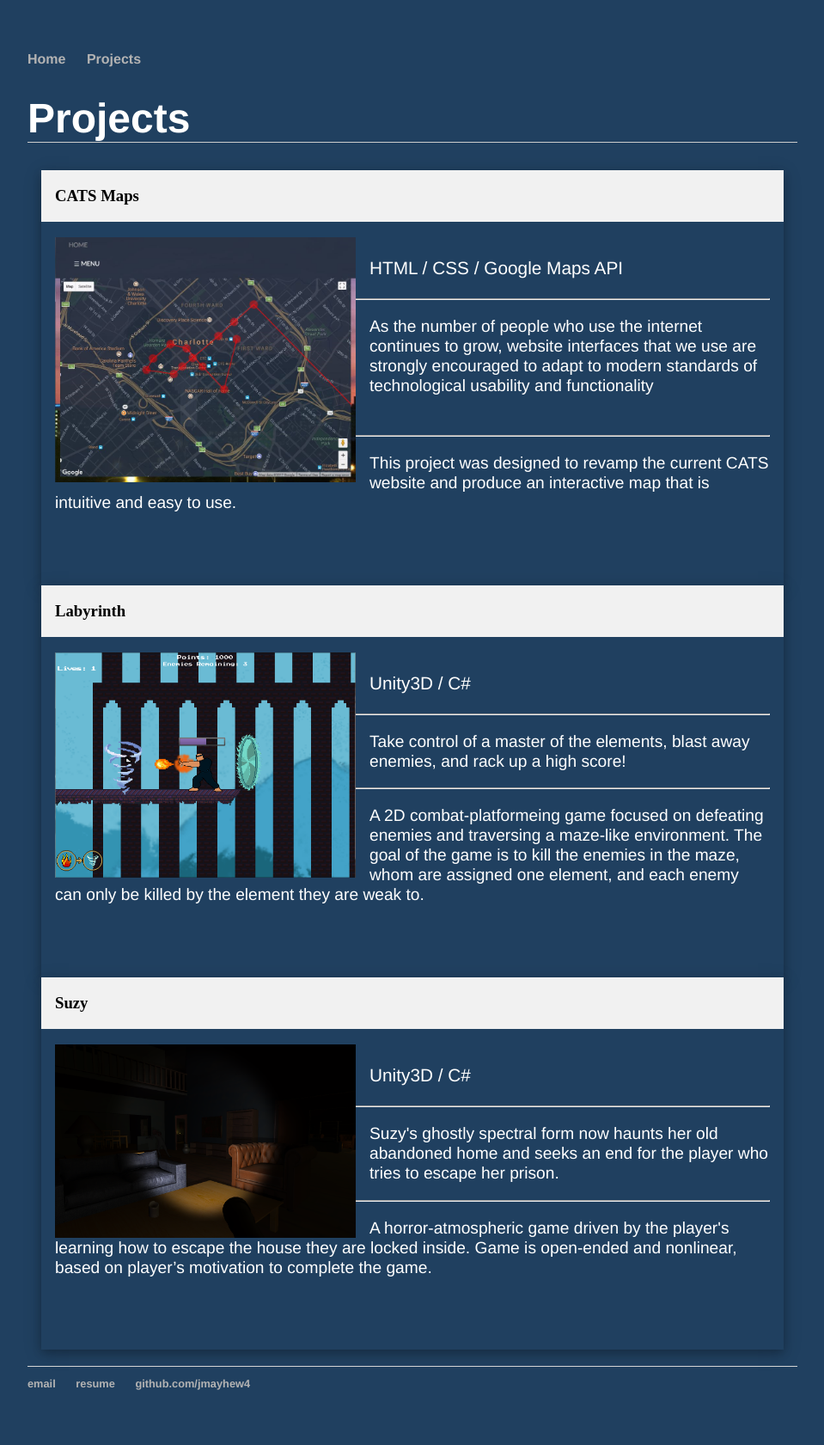
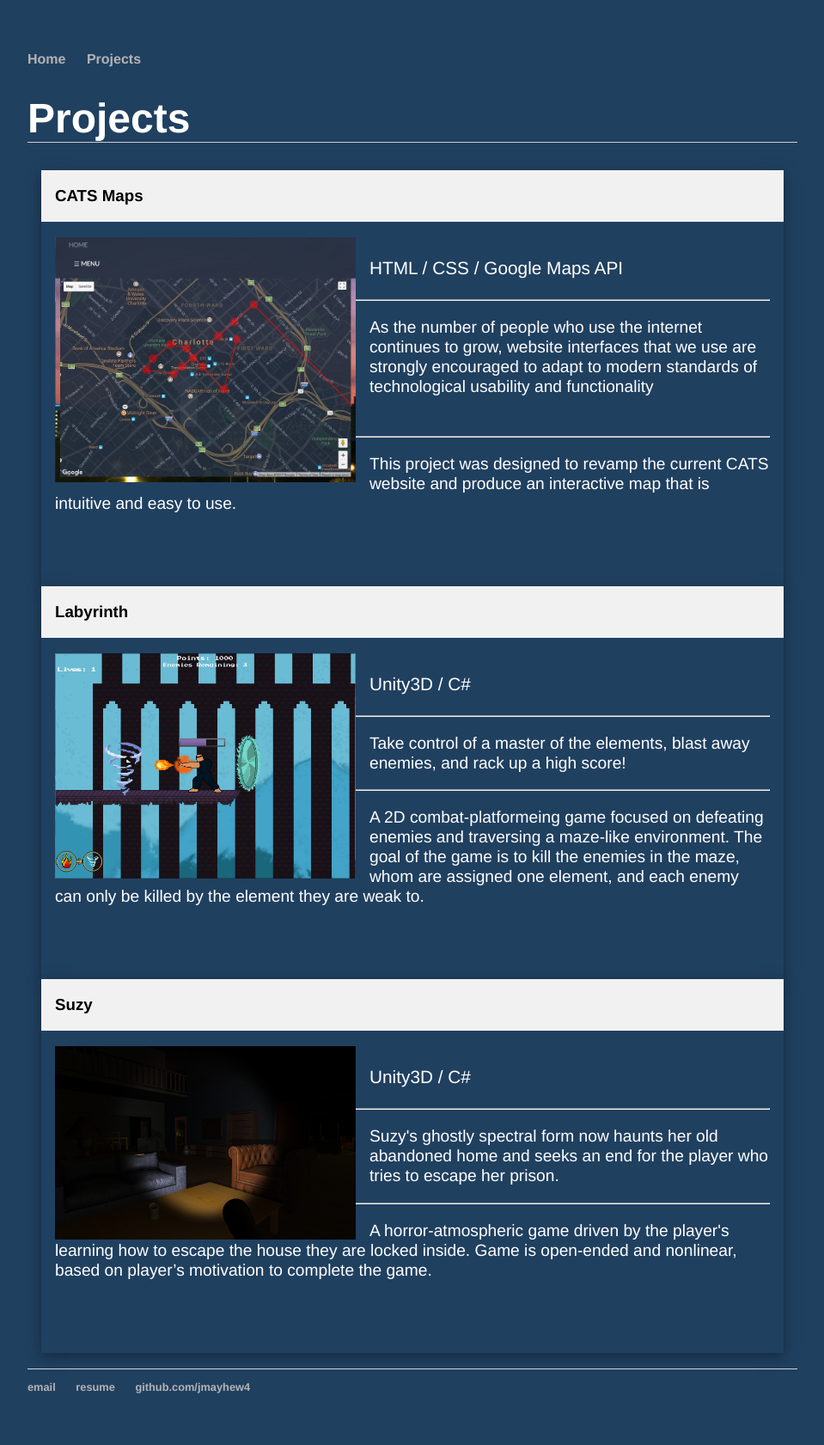
Before and after one commit to jmayhew4/jmayhew4.github.io, a Jekyll site: the page built from extras/index.html, in a window 1280 px wide. Shown: the whole page at 86% size, without its empty margins (160-1119 px from the left). Built offline with Jekyll 4.4.1, drawn with Linux system fonts in a browser that asks for light colours.

Commit message:
Update main.css

```diff
--- a/css/main.css
+++ b/css/main.css
@@ -32,6 +32,9 @@ h2 {
     font-family:'Helvetica', 'Arial', 'Sans-Serif';
     color: #000000;
 }
+h3 {
+    font-family:'Helvetica', 'Arial', 'Sans-Serif';
+}
 p {
     font-size: 1.2em;
     font-family:'Helvetica', 'Arial', 'Sans-Serif';
@@ -43,7 +46,8 @@ pre {
     font-size: 1.3em;
     font-family:'Helvetica', 'Arial', 'Sans-Serif';
     color: #ffffff;
-    line-height: 1.4em;
+    line-height: 1.45em;
+    white-space: pre-wrap;
 }
 
 .bordered {
```
